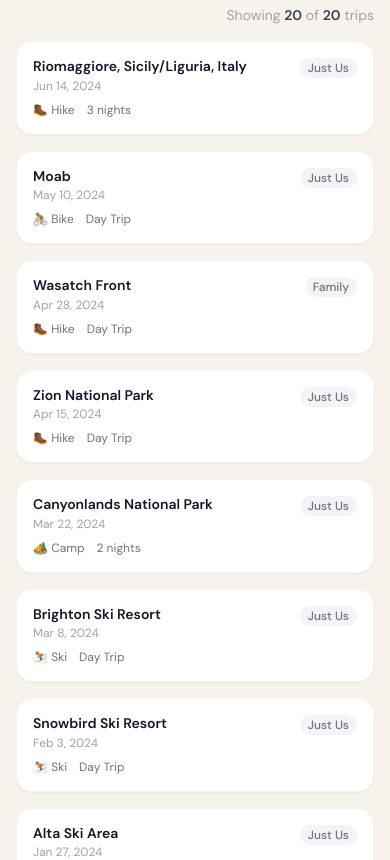
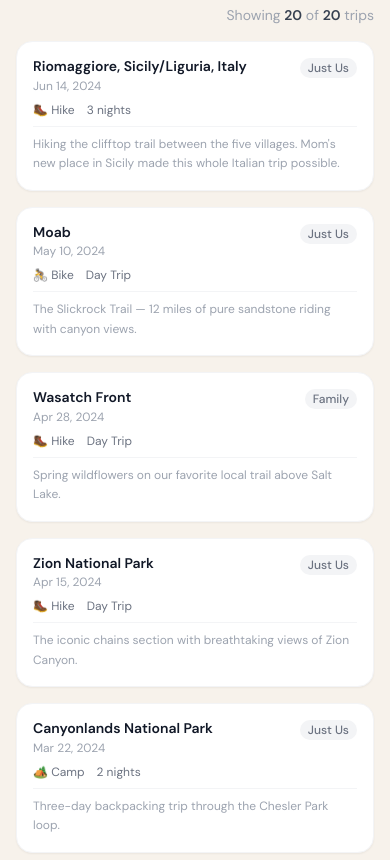
Before and after one commit to tjoyarzun/oyarzun-com, a Next.js app: page /travels in a window 390 px wide. Shown: the part 1600-2460 px from the top of the page. Built offline with nearby package versions, Linux system fonts and the light colour scheme; a web font is replaced by a local one.

Commit message:
Show trip description in adventure log table and mobile cards
Desktop: description appears as a subdued second line under the location name.
Mobile: description appears below the type/nights stats row, separated by a
hairline border.

Co-Authored-By: Claude Sonnet 4.6 <noreply@anthropic.com>

```diff
--- a/components/travels/AdventureLog.tsx
+++ b/components/travels/AdventureLog.tsx
@@ -172,6 +172,9 @@ export default function AdventureLog({ adventures }: AdventureLogProps) {
                   <span className="text-sm font-medium text-gray-900 dark:text-white">
                     {adventure.location}
                   </span>
+                  <p className="text-xs text-gray-400 dark:text-gray-500 mt-0.5 max-w-xs">
+                    {adventure.description}
+                  </p>
                 </td>
                 <td className="px-4 py-3 text-sm text-gray-600 dark:text-gray-300">
                   <span className="inline-flex items-center gap-1.5">
@@ -224,6 +227,9 @@ export default function AdventureLog({ adventures }: AdventureLogProps) {
               </span>
               <span>{formatNights(adventure.nights)}</span>
             </div>
+            <p className="text-xs text-gray-400 dark:text-gray-500 leading-relaxed border-t border-gray-100 dark:border-gray-800 pt-2">
+              {adventure.description}
+            </p>
           </div>
         ))}
       </div>
```
